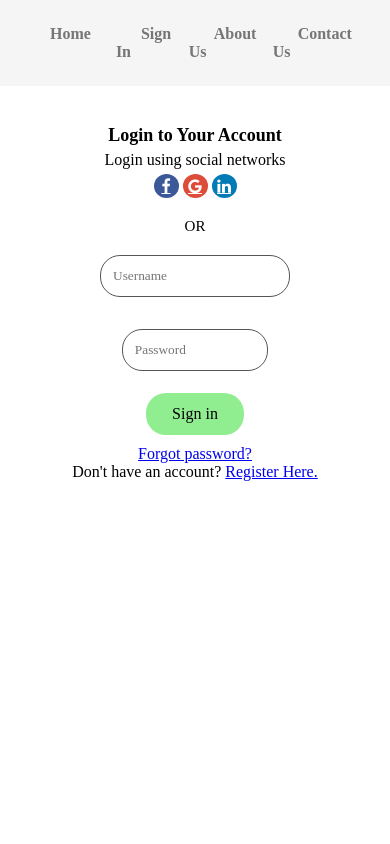
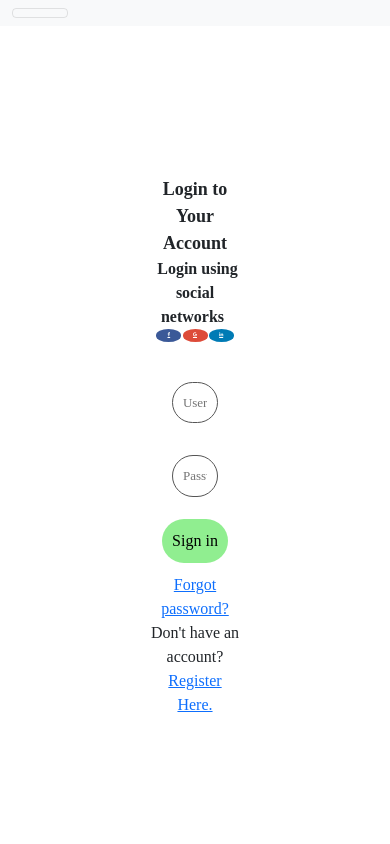
Before and after one commit to Josua-lewis/testmaker-django, a Django app: page /members/login_user in a window 390 px wide. Run offline with Django 4.2, Linux system fonts and the light colour scheme.

Commit message:
modified:   db.sqlite3 	modified:   members/templates/authenticate/login.html 	modified:   members/templates/authenticate/navbar.html 	modified:   members/templates/authenticate/register.html 	modified:   testmaker_website/__pycache__/urls.cpython-310.pyc

```diff
--- a/members/templates/authenticate/login.html
+++ b/members/templates/authenticate/login.html
@@ -1,5 +1,6 @@
-<!DOCTYPE html>
-<html lang="en">
+{% include 'authenticate/navbar.html' %}
+
+{% block content %}
 
   <head>
     <meta charset="UTF-8">
@@ -9,6 +10,7 @@
     <link rel="stylesheet" href="https://cdnjs.cloudflare.com/ajax/libs/font-awesome/4.7.0/css/font-awesome.min.css">
   </head>
 
+<!--CSS-->
   <style>
 
   *{
@@ -19,8 +21,6 @@
     max-height: fit-content;
   }
 
-
-
   .container .newhere_box .sign_up .newhere_boxtitle{
     display: block;
     justify-content: center;
@@ -29,8 +29,39 @@
     position: relative;
   }
 
+  .container .register{
+    display: flex;
+    flex-direction: column;
+    font-size: 1.2vw;
+    float: left;
+    text-align: center;
+    justify-content: center;
+    margin: 0px;
+    position: absolute;
+    left: 0;
+    width: 60%;
+    height: 100vh;
+    background: #ffffff;
+    padding: 150px;
+
+}
 
 .container .newhere_box{
+  position: absolute;
+  right: 0;
+  display: flex;
+  float:right;
+  text-align: center ;
+  justify-content: center;
+  width:40%;
+  height: 100vh;
+  max-height: max-content;
+  padding: 200px;
+  background: linear-gradient(to right,rgb(51, 139, 147) , rgb(182, 244, 146));
+
+}
+
+  /* .container .newhere_box{
     display: flex;
     height: 105vh;
     float: right;
@@ -58,16 +89,17 @@
     background: #ffffff;
     padding-top: 10%;
     padding-bottom: 50px;
-}
+  } */
 
   .container .register .image{
-  position:absolute;
+    position:relative;
     border-radius: 100%;
     height: 150px;
     width:150px;
-  right:40%;
-  top:5%;
-  margin-top:20px;
+    right:0%;
+    left: 35%;
+    top:0;
+    /* margin-top:20px; */
   }
 
   .container .title{
@@ -78,8 +110,9 @@
     position: relative;
   }
 
-.container .sub_title{
-  padding: 5px
+  .container .title .sub_title{
+    padding: 5px;
+    font-size: medium;
   }
 
   .container form .user-details .input-box{
@@ -135,20 +168,22 @@
   }
 
   input[type=text]{
-  width: 40%;
-  border-radius: 20px;
-  padding: 12px;
+    width: 70%;
+    border-radius: 30px;
+    padding: 10px;
     margin: 8px 0;
     border: 1px solid #555;
     outline: none;
   }
 
   input[type=password]{
-  width: 40%;
-  border-radius: 20px;
-  padding: 12px;
+    width: 70%;
+    border-radius: 30px;
+    padding: 10px;
     border: 1px solid #555;
+    outline: none;
   }
+
 
   input[type=password]:focus {
     background-color: lightblue;
@@ -159,7 +194,7 @@
     content: '';
     position: absolute;
     right: 30%;
-  top: 49%;
+    top: 330px;
     height: 3px;
     width: 130px;
     background: linear-gradient(to right, rgb(182, 244, 146), rgb(51, 139, 147));
@@ -169,14 +204,13 @@
    content: '';
    position: absolute;
    left: 30%;
- top: 49%;
+   top: 330px;
    height: 3px;
    width: 130px;
    background: linear-gradient(to right, rgb(182, 244, 146), rgb(51, 139, 147));
   }
 
   /*submit button styling*/
-
   .container .user-details .button{
     padding-top: 10px;
     padding-bottom: 10px;
@@ -185,8 +219,8 @@
   .container .button .button{
     width: 25%;
     min-width: fit-content;
-  border-radius: 20px;
-  padding: 12px;
+    border-radius: 30px;
+    padding: 10px;
     border: none;
     background-color: lightgreen;
     font-size: medium;
@@ -217,13 +251,65 @@
     font-size: medium;
   }
 
+  @media only screen and (max-width: 720px){
+    .container, .container .newhere_box, .container .register{
+    width: 100%;
+    justify-content: center;
+    }
+
+
+  .container .register .image{
+    display: none;
+    }
+
+  .container .title{
+    display: block;
+    justify-content: center;
+    font-size: large;
+    font-weight: bold;
+    position: relative;
+  }
+
+  .container .sub_title{
+    padding: 5px;
+    font-size: medium;
+
+  }
+
+  .container .OR::after{
+    display: none;
+  }
+
+  .container .OR{
+ display: none;
+  }
+
+  .container .OR::before{
+    display: none;
+  }
+
+  input[type=text]{
+    font-size: small;
+  }
+
+  input[type=password]{
+    font-size: small;
+  }
+
+ .container .user-details .forgot_password_link{
+    font-size: medium;
+ }
+
+  .container .user-details .responsive_register_here_link{
+    display: contents;
+    width: 100%;
+    font-size: medium;
+  }
+  }
 
   </style>
 
-<body>
-
-  {% include 'authenticate/navbar.html' %}
-
+<!--HTML-->
   <div class="container">
     <div class="newhere_box">
       <div class="sign_up">
@@ -237,8 +323,10 @@
 
     {% load static %} <img src="{% static "mytestmaker_app\media\download.png" %}" alt="My image" class="image"/>
 
-    <div class="title">Login to Your Account</div>
-    <div class="sub_title">Login using social networks</div>
+    <div class="title">Login to Your Account<br>
+      <span class = "sub_title">Login using social networks</span>
+    </div>
+    <!-- <div class="sub_title"></div> -->
 
     <div class="social-icons">
       <a href="https://www.facebook.com/login/" class="fa fa-facebook"></a>
@@ -279,10 +367,6 @@
 
     </form>
   </div>
-
-
 </div>
 
-</body>
-
-</html>
+{% endblock %}
--- a/members/templates/authenticate/navbar.html
+++ b/members/templates/authenticate/navbar.html
@@ -1,114 +1,32 @@
-  <meta name="viewport" content="width=device-width, initial-scale=1">
 
-<style>
-.navbar{
-    display: flex;
-    align-items: center;
-    background-color: whitesmoke;
-    top: 0;
-    justify-content: right;
-  }
+    <link href="https://cdn.jsdelivr.net/npm/bootstrap@5.0.2/dist/css/bootstrap.min.css" rel="stylesheet" integrity="sha384-EVSTQN3/azprG1Anm3QDgpJLIm9Nao0Yz1ztcQTwFspd3yD65VohhpuuCOmLASjC" crossorigin="anonymous">
 
-  .navbar ul{
-    display: flex;
-    list-style: none;
-    margin: 25px;
+    <nav class="navbar navbar-expand-lg navbar-light bg-light">
+      <div class="container-fluid">
+        <!-- <a class="navbar-brand" href="#">Navbar</a> -->
+        <button class="navbar-toggler" type="button" data-bs-toggle="collapse" data-bs-target="#navbarNavAltMarkup" aria-controls="navbarNavAltMarkup" aria-expanded="false" aria-label="Toggle navigation">
+          <span class="navbar-toggler-icon"></span>
+        </button>
+        <div class="collapse navbar-collapse" id="navbarNavAltMarkup">
+          <div class="navbar-nav">
+            <a class="nav-link" href="{% url 'home' %}">Home</a>
+            <a class="nav-link" href="{% url 'login' %}">Login</a>
+            <a class="nav-link" href="{% url 'about' %}">About Us</a>
+            <a class="nav-link" href="{% url 'contact' %}">Contact Us</a>
+          </div>
+        </div>
+      </div>
+    </nav>
 
-  }
+    {% if messages %}
+    {% for message in messages %}
+    <div class="alert alert-warning alert-dismissible fade show" role="alert">
+    {{message}}
+    <button type="button" class="btn-close" data-bs-dismiss="alert" aria-label="Close"></button>
+    </div>
+    {% endfor %}
+    {% endif %}
 
-  .navbar ul li{
-    font-family: Poppins;
-    font-weight: bold;
+    {%block content%}
 
-  }
-  .navbar ul li a{
-    font-size:1.3vw;
-    text-decoration: none;
-    color: rgb(119, 117, 117);
-    padding: 8px 25px;
-    transition: all .5s ease;
-  }
-
-
-  .navbar ul li a:hover{
-    background-color: rgb(224, 215, 215);
-    color: rgb(238, 66, 66);
-    box-shadow: 0 0 10px rgb(22, 19, 19);
-  }
-
-  @media only screen and (max-width: 720px){
-  .container, .container .newhere_box, .container .register{
-  width: 100%;
-  justify-content: center;
-  height: auto;
-  }
-
-input[type=text]{
-  width: fit-content;
-}
-
-  .container .newhere_box{
-    padding: 20%;
-  }
-
-.container .register .image{
-  display: none;
-  }
-
-.navbar ul li a{
-  font-size:medium;
-}
-
-.container .title{
-  display: block;
-  justify-content: center;
-  font-size: large;
-  font-weight: bold;
-  position: relative;
-}
-
-.container .sub_title{
-  padding: 5px;
-  font-size: medium;
-
-}
-
-.container .OR::after{
-  display: none;
-}
-
-.container .OR::before{
-  display: none;
-}
-
-.container .user-details .responsive_register_here_link{
-  display: contents;
-  width: 100%;
-}
-}
-
-</style>
-
-<nav class="navbar">
-
-    <ul>
-      <li><a href="{% url 'home' %}">Home</a></li>
-      <li><a href="{% url 'login' %}">Sign In</a></li>
-      <li><a href="{% url 'about' %}">About Us</a></li>
-      <li><a href="{% url 'contact' %}">Contact Us</a></li>
-    </ul>
-  </nav>
-
-    <body>
-
-      <!-- <div class = "container"> -->
-
-        {%block content%}
-
-        {%endblock%}
-
-
-
-      <!-- </div> -->
-
-    </body>
+    {%endblock%}
```
Also changed, not shown: members/templates/authenticate/register.html (+86 -28 lines), db.sqlite3. Lines whose indentation alone changed are shown as unchanged.
